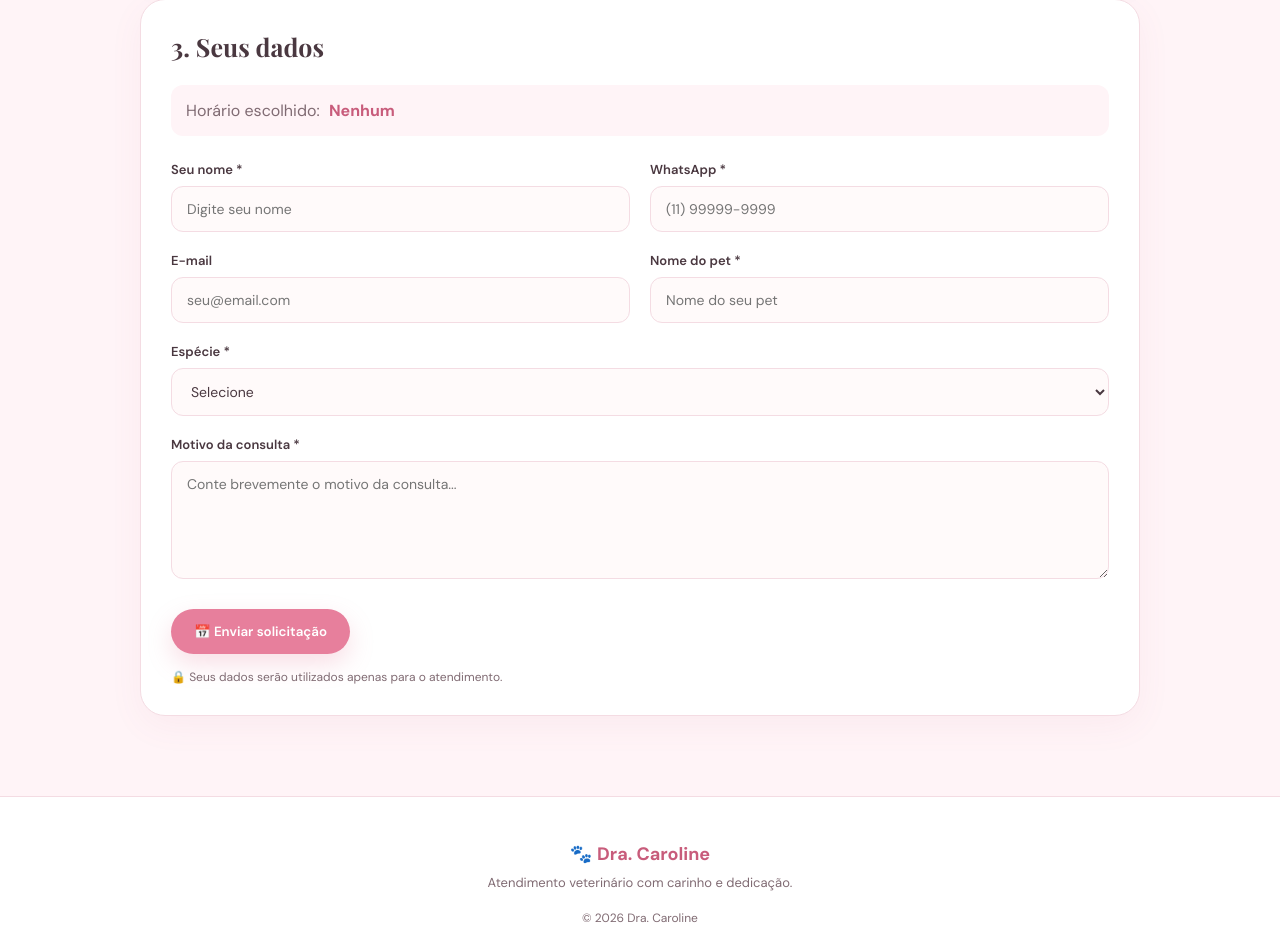
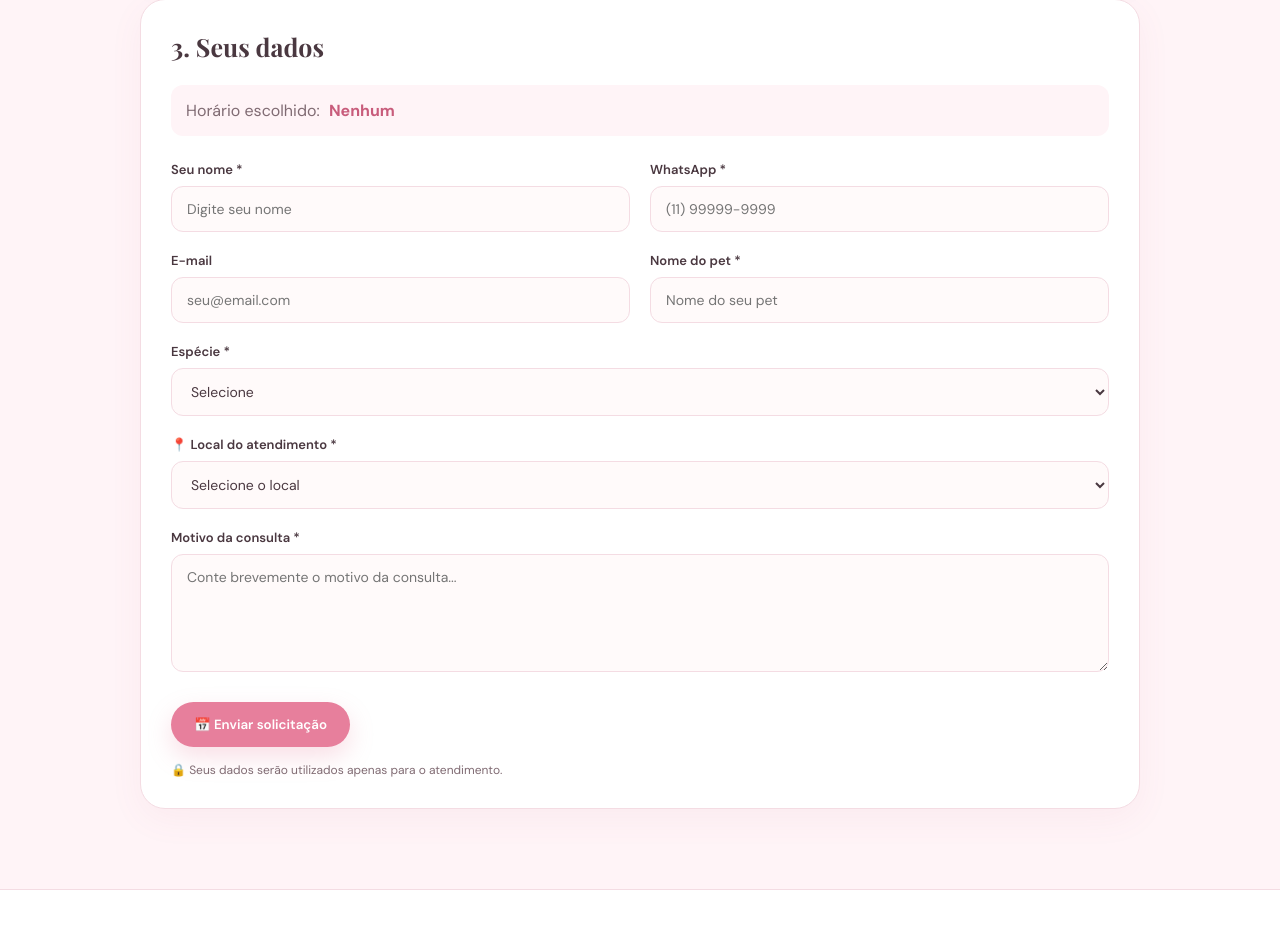
Before and after one commit to viniciuscamposinfra/agendamento, a PHP site: page /agenda.php in a window 1280 px wide. Shown: the part 661-1586 px from the top of the page. Run offline with PHP 8.4, Linux system fonts and the light colour scheme; data that the repository does not hold is empty.

Commit message:
alteração

```diff
--- a/agenda.php
+++ b/agenda.php
@@ -398,6 +398,36 @@ function horarioBloqueado($horario, $bloqueios)
 
                     </div>
 
+                    <div class="campo campo-completo">
+
+    <label>
+        📍 Local do atendimento *
+    </label>
+
+    <select
+        name="local"
+        required
+    >
+
+        <option value="">
+            Selecione o local
+        </option>
+
+        <option value="AMARE Hospital Veterinário - Atendimento presencial">
+            🏥 AMARE Hospital Veterinário - Atendimento presencial
+        </option>
+
+        <option value="Atendimento online">
+            💻 Atendimento online
+        </option>
+
+        <option value="Faros Veterinária - Unidade Pirituba">
+            🏥 Faros Veterinária - Unidade Pirituba
+        </option>
+
+    </select>
+
+</div>
 
                     <div class="campo campo-completo">
 
```
